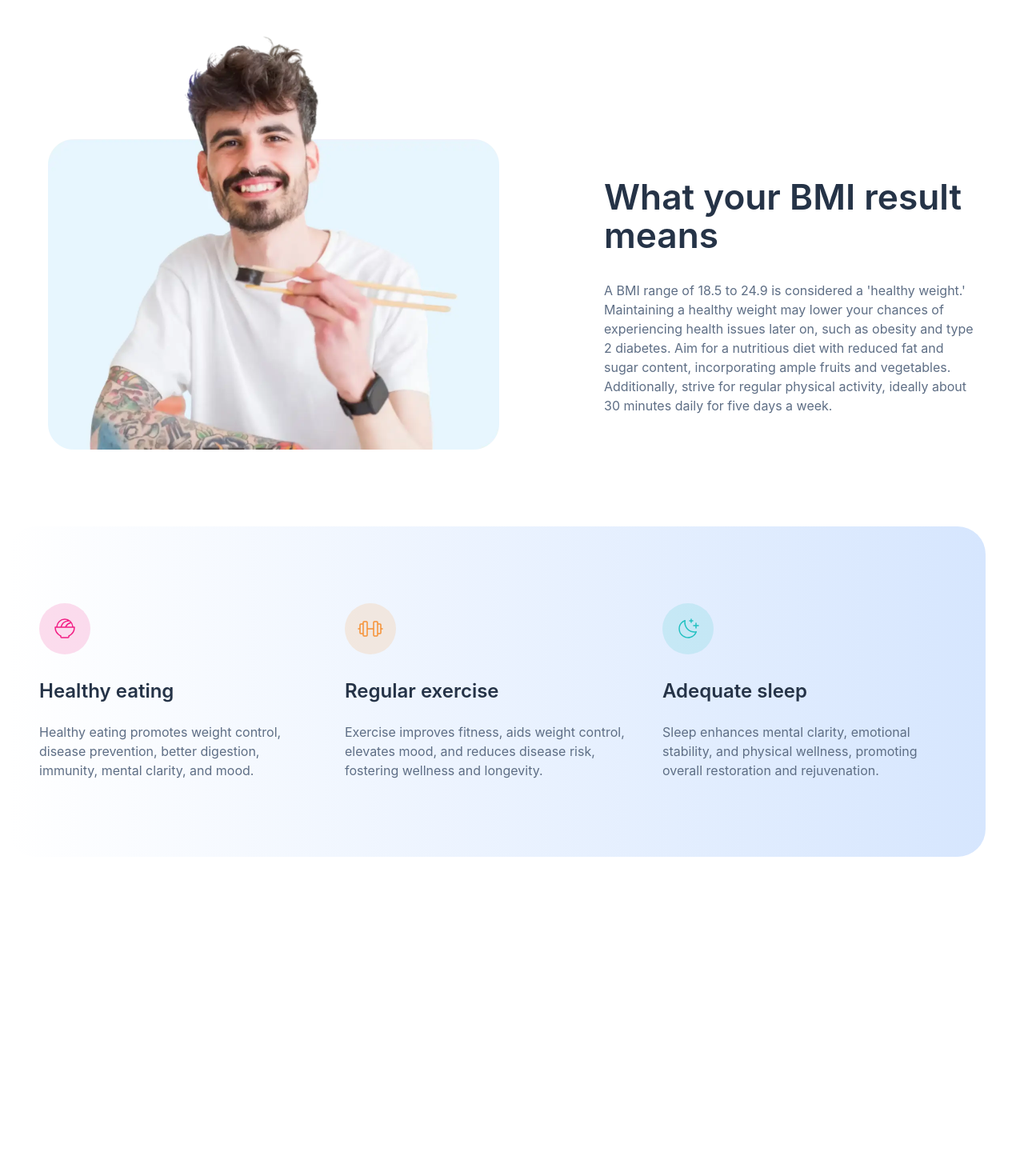
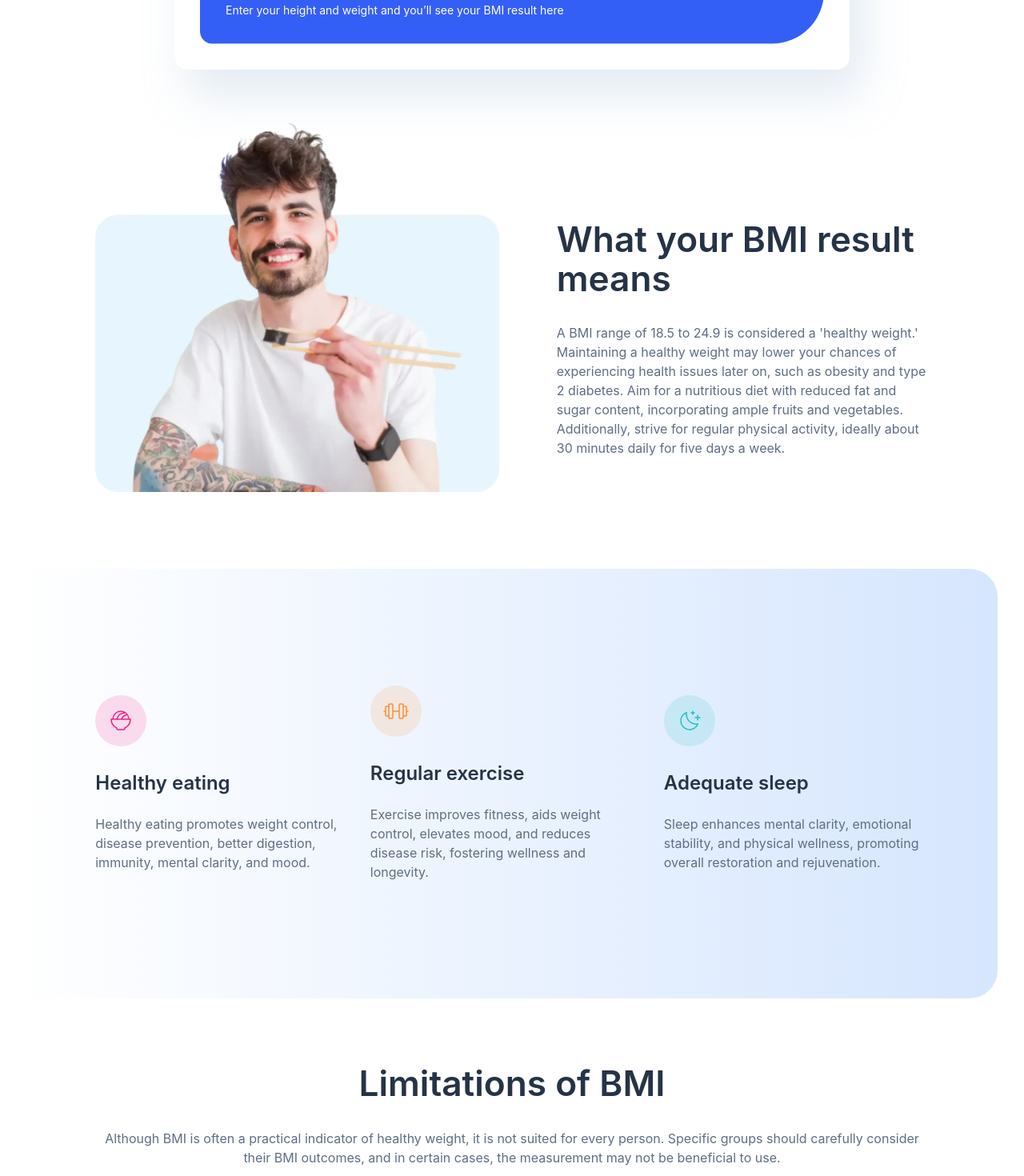
Before and after one commit to skhbabez/bmi-calculator, a React (Vite) app: page / in a window 1280 px wide. Shown: the part 760-2230 px from the top of the page at 80% size. Before the commit the page ends 1831 px from the top, so only its background shows below. Built offline with nearby package versions, Linux system fonts and the light colour scheme; a web font is replaced by a local one.

Commit message:
fixed spacing

```diff
--- a/src/App.tsx
+++ b/src/App.tsx
@@ -1,4 +1,5 @@
 import Hero from "./layouts/Hero/Hero";
+import Limitations from "./layouts/Limitations/Limitations";
 import Results from "./layouts/Results/Results";
 import Tips from "./layouts/Tips/Tips";
 
@@ -10,6 +11,7 @@ function App() {
         <Results />
         <Tips />
       </section>
+      <Limitations />
     </main>
   );
 }
--- a/src/index.css
+++ b/src/index.css
@@ -40,6 +40,9 @@ fieldset {
   --font-base: "Inter", sans-serif;
   --gradient-bg: linear-gradient(to right, hsla(183, 95%, 92%, 0), #d6e6fe);
   --shadow: 1rem 2rem 3.5rem 0 hsla(211, 40%, 69%, 25%);
+  --page-m-m-t: clamp(1.5rem, 0.5458rem + 4.0712vw, 2.5rem);
+  --page-m-t-d: clamp(2.5rem, -4.9286rem + 15.4762vw, 9rem);
+  --max-page-size: 72.5rem;
 }
 
 body {
--- a/src/layouts/Hero/Hero.module.css
+++ b/src/layouts/Hero/Hero.module.css
@@ -1,11 +1,12 @@
 .hero {
   display: grid;
   position: relative;
+  margin: 0 auto;
   row-gap: clamp(2rem, 1.5229rem + 2.0356vw, 2.5rem);
   /* @link https://utopia.fyi/clamp/calculator?a=375,768,24—40 */
-  padding-inline: clamp(1.5rem, 0.5458rem + 4.0712vw, 2.5rem);
+  padding-inline: var(--page-m-m-t);
   padding-block-start: 2rem;
-  max-inline-size: 72.5rem;
+  max-inline-size: var(--max-page-size);
   /* @link https://utopia.fyi/clamp/calculator?a=375,768,32—40 */
   & > svg {
     block-size: clamp(2.5rem, 0.7857rem + 3.5714vw, 4rem);
@@ -25,11 +26,17 @@
   display: contents;
 }
 
-@media (min-width: 1280px) {
+@media (min-width: 768px) {
+  .hero {
+    padding-inline: var(--page-m-t-d);
+  }
+}
+
+@media (min-width: 1440px) {
   .hero {
     padding-inline: 0;
     padding-block-start: 5.5rem;
-    margin: 0 auto;
+
     row-gap: 1.5rem;
     & > svg {
       margin-inline: 0;
@@ -63,7 +70,7 @@
   inline-size: 100%;
   border-radius: 0 0 2.1875rem 2.1875rem;
   background: var(--gradient-bg);
-  @media (min-width: 1280px) {
+  @media (min-width: 1440px) {
     max-inline-size: max(62.625rem, 69.58%);
     block-size: 46.0625rem;
   }
--- a/src/layouts/Limitations/Limitations.module.css
+++ b/src/layouts/Limitations/Limitations.module.css
@@ -1,5 +1,11 @@
+.limitationswrapper {
+  padding-inline: var(--page-m-m-t);
+  margin-block-start: 5.125rem;
+  margin-block-end: 6.5rem;
+}
 .limitations {
-  margin-block-start: 5.125rem;
+  max-inline-size: var(--max-page-size);
+  margin-inline: auto;
 }
 
 .description {
@@ -13,6 +19,7 @@
   margin-block-start: 3.5rem;
   display: grid;
   row-gap: 1rem;
+  justify-items: center;
   & li {
     background-color: var(--white);
     border-radius: 1rem;
@@ -32,10 +39,13 @@
 }
 
 @media (min-width: 768px) {
+  .limitationswrapper {
+    padding-inline: var(--page-m-t-d);
+  }
+
   .limitationslist {
     grid-template-columns: repeat(2, minmax(0, auto));
     column-gap: 1rem;
-    justify-items: center;
     row-gap: 1.5rem;
     place-content: center;
     & li {
--- a/src/layouts/Limitations/Limitations.tsx
+++ b/src/layouts/Limitations/Limitations.tsx
@@ -35,14 +35,15 @@ const values = [
 
 const Limitations = () => {
   return (
+    <div className={styles.limitationswrapper}>
       <section className={styles.limitations}>
         <div className={styles.description}>
           <h2 className="text-l-sb">Limitations of BMI</h2>
           <p>
             Although BMI is often a practical indicator of healthy weight, it is
-          not suited for every person. Specific groups should carefully consider
-          their BMI outcomes, and in certain cases, the measurement may not be
-          beneficial to use.
+            not suited for every person. Specific groups should carefully
+            consider their BMI outcomes, and in certain cases, the measurement
+            may not be beneficial to use.
           </p>
         </div>
         <ul className={styles.limitationslist}>
@@ -57,6 +58,7 @@ const Limitations = () => {
           ))}
         </ul>
       </section>
+    </div>
   );
 };
 
--- a/src/layouts/Results/Results.module.css
+++ b/src/layouts/Results/Results.module.css
@@ -4,7 +4,7 @@
   margin-block-start: 4rem;
   flex-direction: column;
   align-items: center;
-  max-inline-size: 1160px;
+  max-inline-size: var(--max-page-size);
   & img {
     inline-size: 100%;
     block-size: 100%;
@@ -14,7 +14,7 @@
 }
 
 .resultscontent {
-  padding-inline: 23.5px;
+  padding-inline: var(--page-m-m-t);
   max-inline-size: 465px;
   min-inline-size: 331px;
   & p {
@@ -27,7 +27,7 @@
     position: relative;
     left: clamp(-7.25rem, -55.25rem + 100vw, 0rem);
     column-gap: 4.5rem;
-    margin-inline-end: 2.6875rem;
+    margin-inline-end: var(--page-m-t-d);
     margin-block-start: 5.5rem;
     flex-direction: row;
     & img {
@@ -49,9 +49,16 @@
     align-items: end;
     position: static;
     margin-block-start: 3.25rem;
-    margin-inline: auto;
+    /* margin-inline: auto; */
+    margin-inline: var(--page-m-t-d);
   }
   .resultscontent {
     margin-block-end: 2.6875rem;
   }
 }
+
+@media (min-width: 1440px) {
+  .results {
+    margin-inline: auto;
+  }
+}
--- a/src/layouts/Tips/Tips.module.css
+++ b/src/layouts/Tips/Tips.module.css
@@ -11,21 +11,38 @@
   column-gap: 2.5rem;
 }
 
+.tipwrapper {
+  position: relative;
+  /* @link https://utopia.fyi/clamp/calculator?a=375,768,62—96 */
+  margin-block-start: clamp(3.875rem, 1.8473rem + 8.6514vw, 6rem);
+  padding-block: 3rem;
+  padding-inline: var(--page-m-m-t);
+  &::before {
+    content: "";
+    position: absolute;
+    background: var(--gradient-bg);
+    display: block;
+    inline-size: 100%;
+    block-size: 100%;
+    z-index: -1;
+    left: 0;
+    top: 0;
+    background-repeat: no-repeat;
+  }
+}
+
 .tiplist {
-  padding-inline: 1.5rem;
-  padding-block: 3rem;
-  background: var(--gradient-bg);
   display: flex;
   flex-direction: column;
   row-gap: 2.5rem;
   column-gap: 2rem;
-  /* @link https://utopia.fyi/clamp/calculator?a=375,768,62—96 */
-  margin-block-start: clamp(3.875rem, 1.8473rem + 8.6514vw, 6rem);
+  margin-inline: auto;
+  max-inline-size: var(--max-page-size);
 }
 
 @media (min-width: 768px) {
-  .tiplist {
-    padding-inline: 2.4375rem;
+  .tipwrapper {
+    padding-inline: var(--page-m-t-d);
     padding-block: 3.125rem;
   }
   .tip {
@@ -34,13 +51,19 @@
   }
 }
 @media (min-width: 1280px) {
+  .tipwrapper {
+    &::before {
+      content: "";
+      border-radius: 2.1875rem;
+      left: 0.625rem;
+      inline-size: 96.67%;
+      background-repeat: no-repeat;
+    }
+  }
   .tiplist {
     flex-direction: row;
-    border-radius: 2.1875rem;
-    margin-inline-end: 3rem;
-    margin-inline-start: 0.625rem;
     align-items: center;
-    justify-content: center;
+    justify-content: space-between;
     padding-block: 6rem;
   }
   .tip {
--- a/src/layouts/Tips/Tips.tsx
+++ b/src/layouts/Tips/Tips.tsx
@@ -22,6 +22,7 @@ const values = [
 
 const Tips = () => {
   return (
+    <div className={styles.tipwrapper}>
       <ul className={styles.tiplist} aria-label="Health tips">
         {values.map(({ id, icon, title, text }) => (
           <li key={id} className={styles.tip}>
@@ -33,6 +34,7 @@ const Tips = () => {
           </li>
         ))}
       </ul>
+    </div>
   );
 };
 
```
Lines whose indentation alone changed are shown as unchanged.
